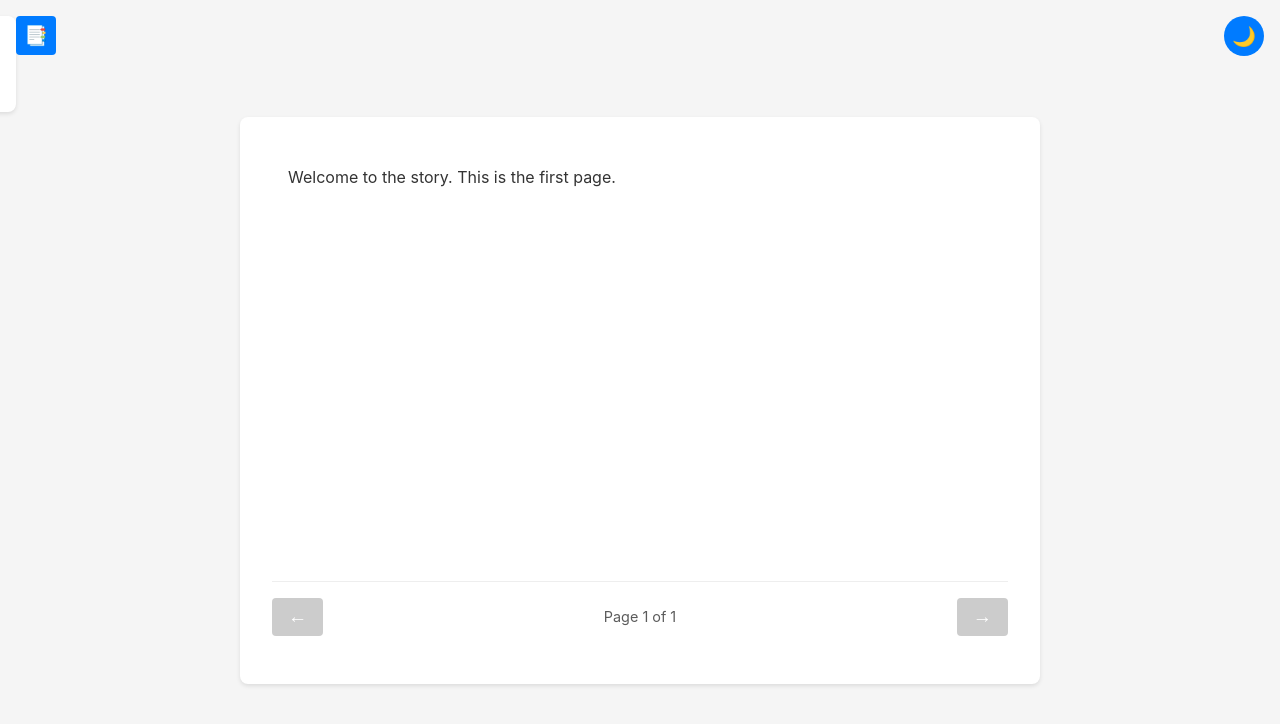
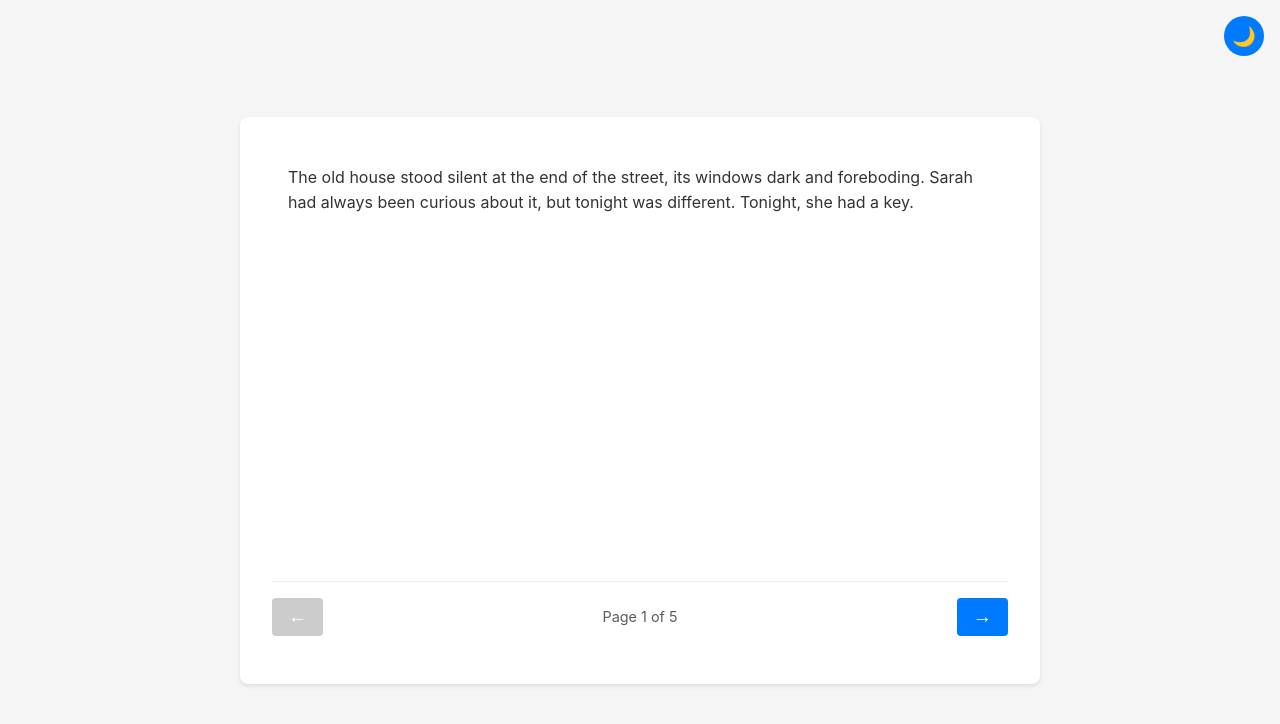
Before and after one commit to fnv/ghost-story, a plain HTML site: page index.html in a window 1280 px wide. Drawn offline with Linux system fonts and the light colour scheme.

Commit message:
sample pages

```diff
--- a/index.html
+++ b/index.html
@@ -8,14 +8,6 @@
 </head>
 <body>
     <button class="theme-toggle" aria-label="Toggle dark mode">🌙</button>
-    <button class="toc-toggle" aria-label="Toggle table of contents">📑</button>
-
-    <div class="toc">
-        <h2>Table of Contents</h2>
-        <ul id="toc-list">
-            <!-- Table of contents will be dynamically populated -->
-        </ul>
-    </div>
 
     <div class="story-container">
         <div class="story-content">
--- a/scripts/story.js
+++ b/scripts/story.js
@@ -1,11 +1,39 @@
+// Generate a random GUID
+function generateGuid() {
+    return 'xxxxxxxx-xxxx-4xxx-yxxx-xxxxxxxxxxxx'.replace(/[xy]/g, function(c) {
+        const r = Math.random() * 16 | 0;
+        const v = c === 'x' ? r : (r & 0x3 | 0x8);
+        return v.toString(16);
+    });
+}
+
 // Story content structure
 const story = [
     {
-        id: 1,
-        title: "Chapter 1",
-        content: "Welcome to the story. This is the first page."
+        id: generateGuid(),
+        title: "The Beginning",
+        content: "The old house stood silent at the end of the street, its windows dark and foreboding. Sarah had always been curious about it, but tonight was different. Tonight, she had a key."
+    },
+    {
+        id: generateGuid(),
+        title: "The Key",
+        content: "The key was cold in her hand, older than she had expected. It had been left to her by her great-aunt, along with a note that simply read: 'Some stories need to be told.'"
+    },
+    {
+        id: generateGuid(),
+        title: "The Door",
+        content: "The front door creaked open with a sound that seemed to echo through the empty rooms. Sarah stepped inside, her flashlight casting long shadows on the dusty floor. Something felt different about this house, as if it had been waiting for her."
+    },
+    {
+        id: generateGuid(),
+        title: "The Library",
+        content: "The library was exactly as her great-aunt had described it. Floor-to-ceiling bookshelves lined the walls, filled with leather-bound volumes. But one shelf was empty, save for a single book that seemed to glow in the moonlight."
+    },
+    {
+        id: generateGuid(),
+        title: "The Book",
+        content: "As Sarah reached for the book, she felt a chill run down her spine. The cover was warm to the touch, and when she opened it, the pages began to turn on their own, revealing words that hadn't been there a moment before."
     }
-    // More pages will be added here
 ];
 
 // DOM Elements
@@ -14,9 +42,6 @@ const prevButton = document.getElementById('prev-page');
 const nextButton = document.getElementById('next-page');
 const pageIndicator = document.getElementById('page-indicator');
 const themeToggle = document.querySelector('.theme-toggle');
-const tocToggle = document.querySelector('.toc-toggle');
-const toc = document.querySelector('.toc');
-const tocList = document.getElementById('toc-list');
 
 // Current page state
 let currentPage = 0;
@@ -35,7 +60,7 @@ function initStory() {
     // Check URL hash for direct page access
     const hash = window.location.hash;
     if (hash) {
-        const pageId = parseInt(hash.substring(1));
+        const pageId = hash.substring(1); // Remove the # symbol
         const pageIndex = story.findIndex(page => page.id === pageId);
         if (pageIndex !== -1) {
             currentPage = pageIndex;
@@ -44,9 +69,6 @@ function initStory() {
 
     // Initialize theme
     updateTheme();
-
-    // Initialize table of contents
-    initTableOfContents();
 
     updatePage();
     updateNavigation();
@@ -58,7 +80,7 @@ function updatePage() {
     storyContent.innerHTML = `<div class="page active" data-page="${page.id}">${page.content}</div>`;
     pageIndicator.textContent = `Page ${currentPage + 1} of ${story.length}`;
 
-    // Update URL hash
+    // Update URL hash with the page's GUID
     window.location.hash = page.id;
 
     // Save current page to localStorage
@@ -76,29 +98,6 @@ function updateTheme() {
     document.body.setAttribute('data-theme', isDarkMode ? 'dark' : 'light');
     themeToggle.textContent = isDarkMode ? '☀️' : '🌙';
     localStorage.setItem('darkMode', isDarkMode);
-}
-
-// Table of contents
-function initTableOfContents() {
-    tocList.innerHTML = story.map((page, index) => `
-        <li>
-            <a href="#${page.id}" class="toc-link" data-page="${index}">
-                ${page.title || `Page ${index + 1}`}
-            </a>
-        </li>
-    `).join('');
-
-    // Add click handlers to TOC links
-    document.querySelectorAll('.toc-link').forEach(link => {
-        link.addEventListener('click', (e) => {
-            e.preventDefault();
-            const pageIndex = parseInt(link.dataset.page);
-            currentPage = pageIndex;
-            updatePage();
-            updateNavigation();
-            toc.classList.remove('visible');
-        });
-    });
 }
 
 // Event Listeners
@@ -123,18 +122,12 @@ themeToggle.addEventListener('click', () => {
     updateTheme();
 });
 
-tocToggle.addEventListener('click', () => {
-    toc.classList.toggle('visible');
-});
-
 // Keyboard navigation
 document.addEventListener('keydown', (e) => {
     if (e.key === 'ArrowLeft') {
         prevButton.click();
     } else if (e.key === 'ArrowRight') {
         nextButton.click();
-    } else if (e.key === 'Escape') {
-        toc.classList.remove('visible');
     }
 });
 
@@ -142,7 +135,7 @@ document.addEventListener('keydown', (e) => {
 window.addEventListener('hashchange', () => {
     const hash = window.location.hash;
     if (hash) {
-        const pageId = parseInt(hash.substring(1));
+        const pageId = hash.substring(1); // Remove the # symbol
         const pageIndex = story.findIndex(page => page.id === pageId);
         if (pageIndex !== -1 && pageIndex !== currentPage) {
             currentPage = pageIndex;
--- a/styles/main.css
+++ b/styles/main.css
@@ -133,39 +133,6 @@ button:disabled {
     background: var(--button-hover);
 }
 
-/* Table of contents */
-.toc {
-    position: fixed;
-    top: 1rem;
-    left: 1rem;
-    background: var(--container-bg);
-    padding: 1rem;
-    border-radius: 8px;
-    box-shadow: 0 2px 4px var(--shadow-color);
-    max-width: 250px;
-    max-height: 80vh;
-    overflow-y: auto;
-    transform: translateX(-100%);
-    transition: transform 0.3s ease;
-}
-
-.toc.visible {
-    transform: translateX(0);
-}
-
-.toc-toggle {
-    position: fixed;
-    top: 1rem;
-    left: 1rem;
-    background: var(--button-bg);
-    color: white;
-    border: none;
-    padding: 0.5rem;
-    border-radius: 4px;
-    cursor: pointer;
-    z-index: 100;
-}
-
 /* Responsive design */
 @media (max-width: 600px) {
     .story-container {
@@ -181,9 +148,4 @@ button:disabled {
     button {
         padding: 0.4rem 0.8rem;
     }
-
-    .toc {
-        width: 80%;
-        max-width: none;
-    }
 }
```
Also changed, not shown: 1 other file.
